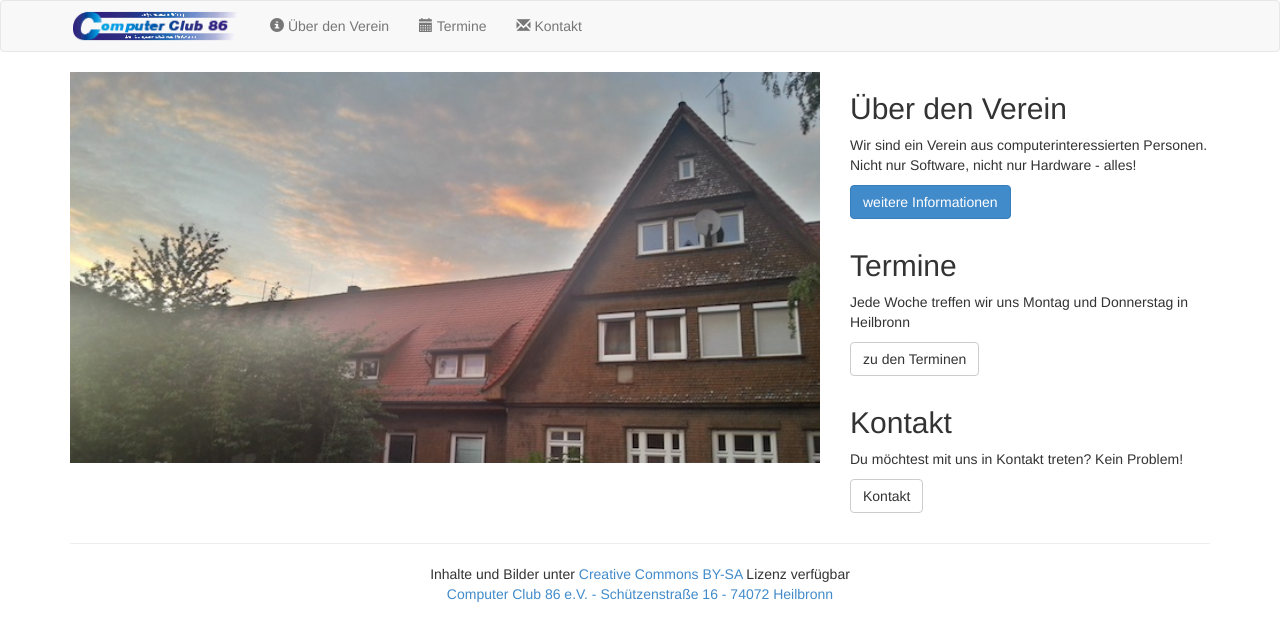
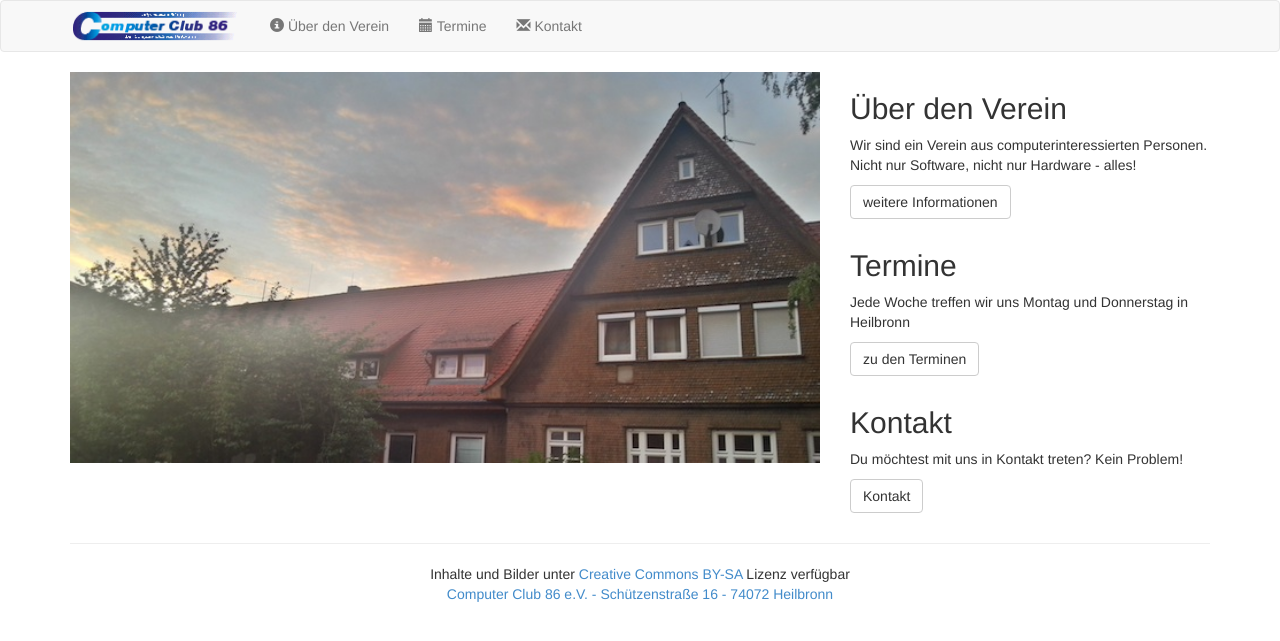
Before and after one commit to cc86hn/hp, a Jekyll site: the page built from index.html, in a window 1280 px wide. Shown: the top 641 px of the page. Built offline with Jekyll 4.4.1, drawn with Linux system fonts in a browser that asks for light colours.

Commit message:
small fixes

```diff
--- a/contact.html
+++ b/contact.html
@@ -51,7 +51,7 @@ description: Kontaktinformationen und Impressum des Computer Club 86 e.V. Heilbr
 				<h2 class="panel-title">Anreise und Eingang</h2>
 			</div>
 			<div class="panel-body">
-			<img src="/img/adresse.png">
+			<img style="max-width:598px;width:100%" title="Lageplan" alt="Lageplan" src="/img/adresse.png">
 			</div>
 		</div>
 
--- a/index.html
+++ b/index.html
@@ -11,7 +11,7 @@ description: Startseite des Computer Club 86 e.V. Heilbronn
 	<div class="col-md-4">
 		<h2>Über den Verein</h2>
 		<p>Wir sind ein Verein aus computerinteressierten Personen. Nicht nur Software, nicht nur Hardware - alles!<p>
-		<a href="/about/" class="btn btn-primary">weitere Informationen</a>
+		<a href="/about/" class="btn btn-default">weitere Informationen</a>
 	</div>
 	<div class="col-md-4">
 		<h2>Termine</h2>
```
